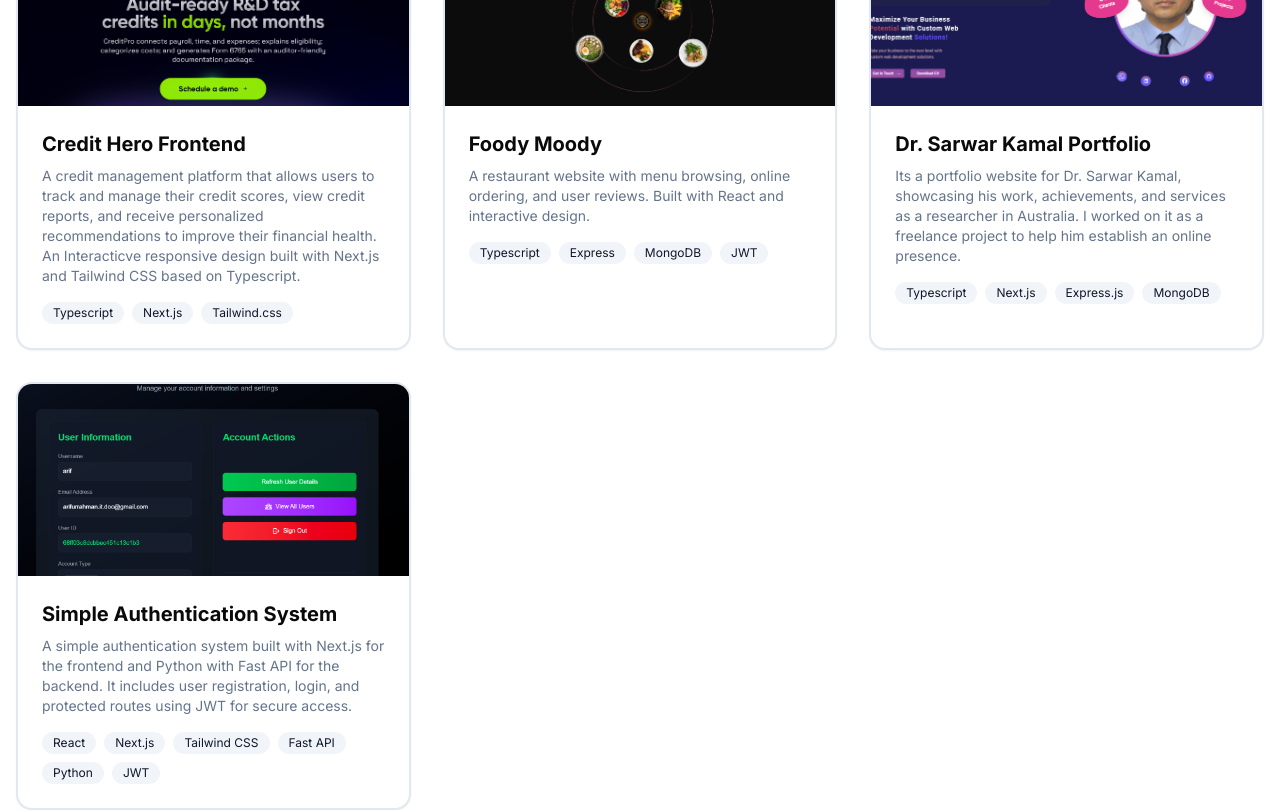
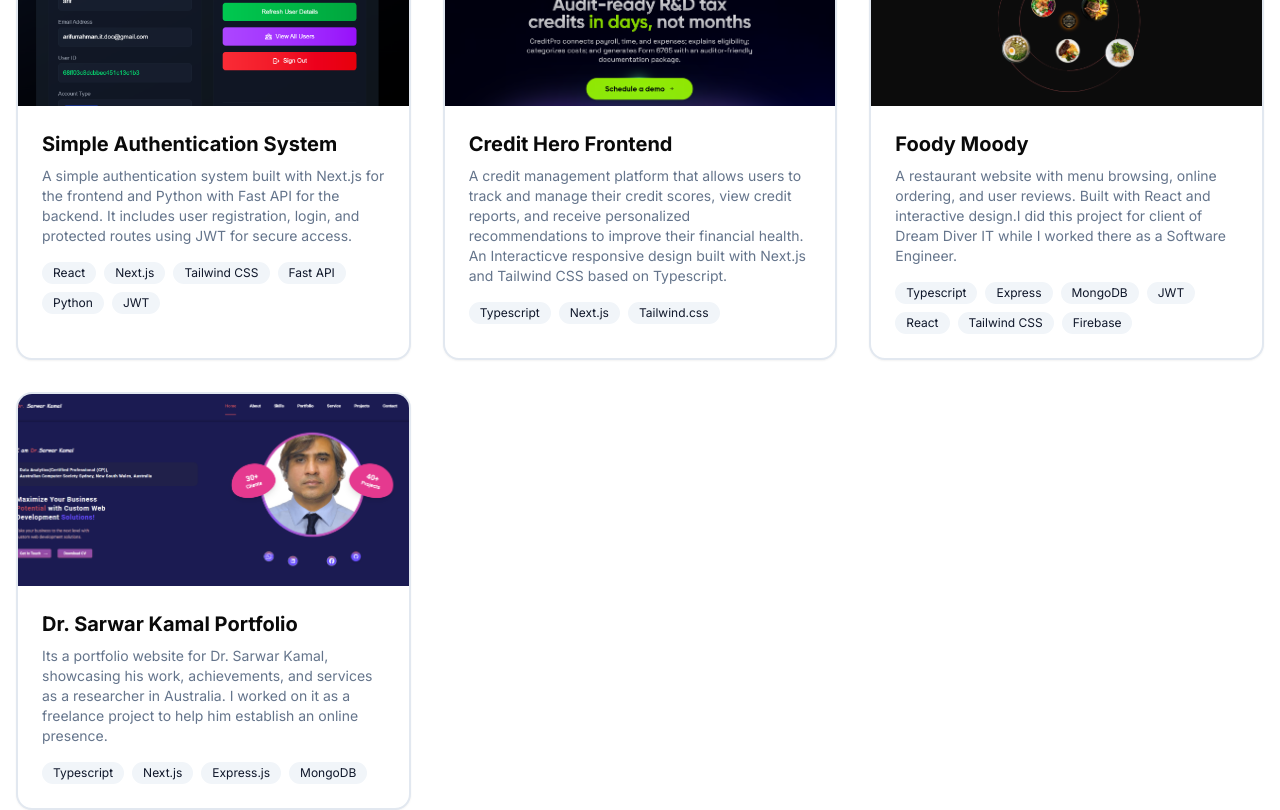
Before and after one commit to Arif-Ur-Rahman/arif-resume, a Next.js app: page / in a window 1280 px wide. Shown: the part 4020-4830 px from the top of the page. Built offline with nearby package versions, Linux system fonts and the light colour scheme.

Commit message:
Projects updated

```diff
--- a/components/projects.tsx
+++ b/components/projects.tsx
@@ -18,22 +18,30 @@ export default function Projects() {
   const [activeTab, setActiveTab] = useState<string>("all")
 
   const projects = [
-
+    {
+      title: "Simple Authentication System",
+      description: "A simple authentication system built with Next.js for the frontend and Python with Fast API for the backend. It includes user registration, login, and protected routes using JWT for secure access.",
+      image: "/projects/authentication.png",
+      tags: ["React", "Next.js", "Tailwind CSS", "Fast API", "Python", "JWT"],
+      category: "backend",
+      demoLink: "https://jwt-cors-middlewares-7dj1-lks09j6mi-arif-ur-rahmans-projects.vercel.app/login",
+      githubLink: "https://github.com/Arif-Ur-Rahman/jwt-cors-middlewares"
+    },
     {
       title: "Credit Hero Frontend",
       description: "A credit management platform that allows users to track and manage their credit scores, view credit reports, and receive personalized recommendations to improve their financial health. An Interacticve responsive design built with Next.js and Tailwind CSS based on Typescript.",
       image: "/projects/Credit-Hero.png",
       tags: ["Typescript", "Next.js", "Tailwind.css"],
-      category: "backend",
+      category: "frontend",
       demoLink: "https://research-credit-frontend.vercel.app/",
       githubLink: "https://github.com/Arif-Ur-Rahman/credit-hero"
     },
     {
       title: "Foody Moody",
-      description: "A restaurant website with menu browsing, online ordering, and user reviews. Built with React and interactive design.",
+      description: "A restaurant website with menu browsing, online ordering, and user reviews. Built with React and interactive design.I did this project for client of Dream Diver IT while I worked there as a Software Engineer.",
       image: "/projects/Foodymoody.png",
-      tags: ["Typescript", "Express", "MongoDB", "JWT"],
-      category: "backend",
+      tags: ["Typescript", "Express", "MongoDB", "JWT", "React", "Tailwind CSS", "Firebase"],
+      category: "frontend",
       demoLink: "https://foody-moody-restaurant.web.app/",
       githubLink: "#https://github.com/Arif-Ur-Rahman/foody-moody-shakil"
     },
@@ -42,20 +50,12 @@ export default function Projects() {
       description: "Its a portfolio website for Dr. Sarwar Kamal, showcasing his work, achievements, and services as a researcher in Australia. I worked on it as a freelance project to help him establish an online presence.",
       image: "/projects/sarwar-sir.png",
       tags: ["Typescript", "Next.js", "Express.js", "MongoDB"],
-      category: "fullstack",
+      category: "frontend",
       demoLink: "https://dr-sarwar-sir.vercel.app/",
       githubLink: "https://github.com/Arif-Ur-Rahman/dr-sarwar-sir",
       backend: "https://github.com/engWaliullah/real-state-backend"
-    },
-    {
-      title: "Simple Authentication System",
-      description: "A simple authentication system built with Next.js for the frontend and Python with Fast API for the backend. It includes user registration, login, and protected routes using JWT for secure access.",
-      image: "/projects/authentication.png",
-      tags: ["React", "Next.js", "Tailwind CSS", "Fast API", "Python", "JWT"],
-      category: "backend",
-      demoLink: "https://jwt-cors-middlewares-7dj1-lks09j6mi-arif-ur-rahmans-projects.vercel.app/login",
-      githubLink: "https://github.com/Arif-Ur-Rahman/jwt-cors-middlewares"
     }
+
   ]
 
   const filteredProjects = activeTab === "all"
```
